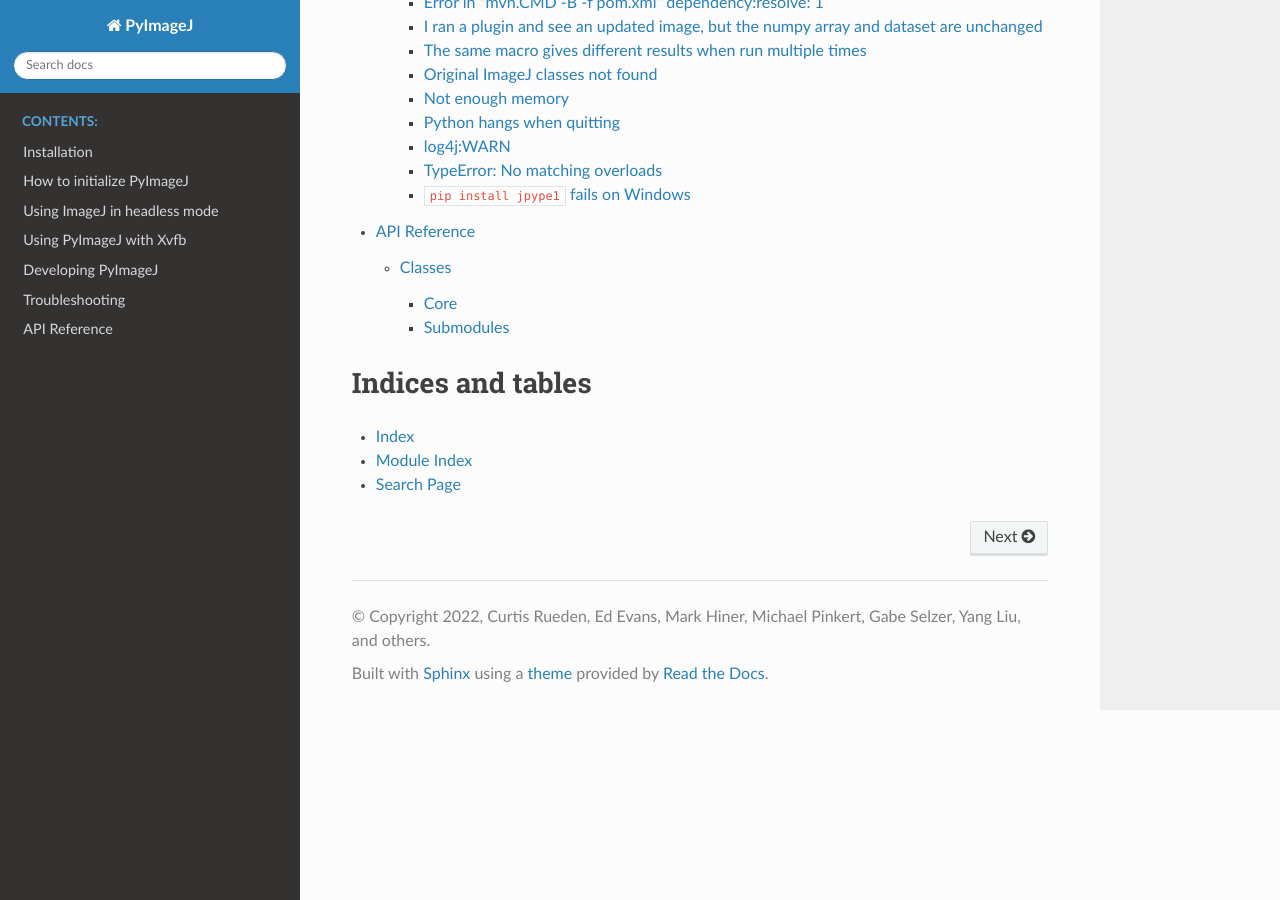
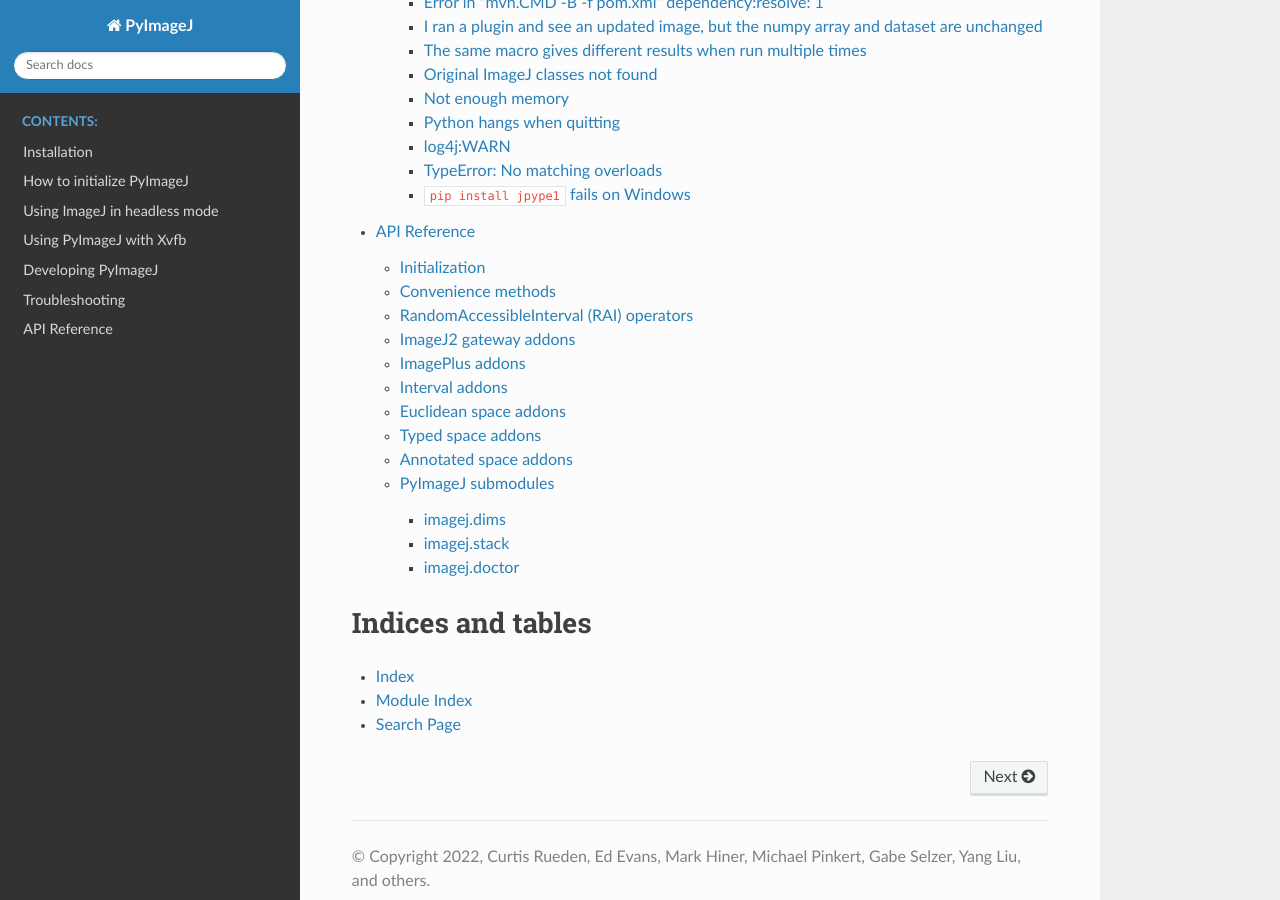
Before and after one commit to imagej/pyimagej, a Sphinx documentation site: the page built from doc/index.rst, in a window 1280 px wide and 900 px high, scrolled down 1573 px. Built offline with Sphinx 7.4.7 and the Read the Docs theme 2.0.0, drawn with Linux system fonts in a browser that asks for light colours.

Commit message:
Reorganize API reference
Instead of just listing classes and submodules, I
reoganized it the API reference section to better
describe function.

```diff
--- a/doc/api.rst
+++ b/doc/api.rst
@@ -32,58 +32,64 @@
     # Display the image (backed by matplotlib).
     ij.py.show(image, cmap='gray')
 
+Initialization
+--------------
+.. currentmodule:: imagej
 .. autofunction:: imagej.init
 
-Classes
---------
+.. autoclass:: Mode
+    :members:
+    :undoc-members:
 
-Core
-^^^^
+Convenience methods
+-------------------
+.. currentmodule:: imagej
+.. autoclass:: ImageJPython
+    :members:
 
-GatewayAddons
-~~~~~~~~~~~~~
+RandomAccessibleInterval (RAI) operators
+----------------------------------------
+.. currentmodule:: imagej
+.. autoclass:: RAIOperators
+    :members:
+
+ImageJ2 gateway addons
+----------------------
 .. currentmodule:: imagej
 .. autoclass:: GatewayAddons
    :members:
 
-EuclideanSpaceAddons
-~~~~~~~~~~~~~~~~~~~~
+ImagePlus addons
+----------------
+.. autoclass:: ImagePlusAddons
+    :members:
+
+Interval addons
+---------------
+.. currentmodule:: imagej
+.. autoclass:: IntervalAddons
+    :members:
+
+Euclidean space addons
+----------------------
+.. currentmodule:: imagej
 .. autoclass:: EuclideanSpaceAddons
     :members:
 
-IntervalAddons
-~~~~~~~~~~~~~~
-.. autoclass:: IntervalAddons
-    :members:
-
-TypedSpaceAddons
-~~~~~~~~~~~~~~~~
+Typed space addons
+------------------
+.. currentmodule::  imagej
 .. autoclass:: TypedSpaceAddons
     :members:
 
-ImagePlusAddons
-~~~~~~~~~~~~~~~
-.. autoclass:: ImagePlusAddons
+Annotated space addons
+----------------------
+.. currentmodule:: imagej
+.. autoclass:: AnnotatedSpaceAddons
     :members:
 
-ImageJPython
-~~~~~~~~~~~~
-.. autoclass:: ImageJPython
-    :members:
-
-Mode
-~~~~
-.. autoclass:: Mode
-    :members:
-    :undoc-members:
-
-RAIOperators
-~~~~~~~~~~~~
-.. autoclass:: RAIOperators
-    :members:
-
-Submodules
-^^^^^^^^^^
+PyImageJ submodules
+-------------------
 
 imagej.dims
 ~~~~~~~~~~~
```
